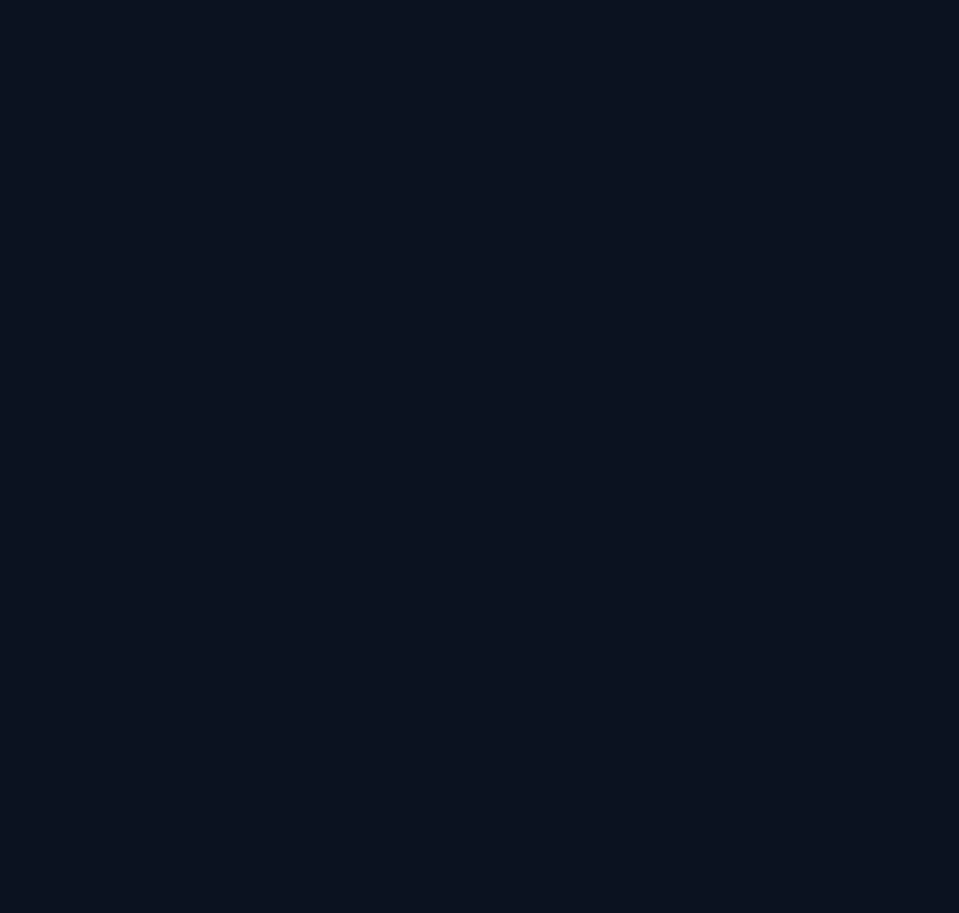
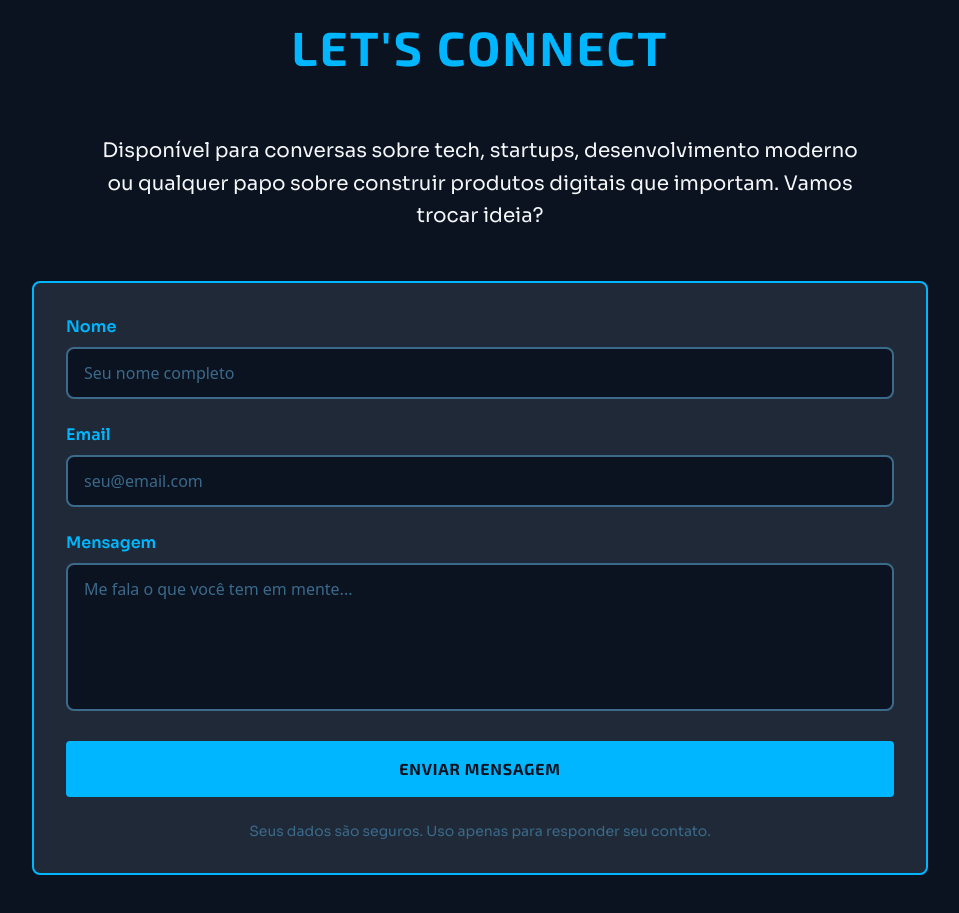
Before and after one commit to jonataswm01/webj-landing, a Next.js app: page / in a window 1280 px wide. Shown: the part 4800-5713 px from the top of the page, without its empty margins (160-1119 px from the left). Before the commit the page ends 4743 px from the top, so only its background shows below. Built offline with nearby package versions, Linux system fonts and the light colour scheme.

Commit message:
feat: implement Contact Form with Server Actions and n8n webhook integration

```diff
--- /dev/null
+++ b/src/app/actions.ts
@@ -0,0 +1,40 @@
+'use server'
+
+export async function submitContact(formData: FormData) {
+  const name = formData.get('name') as string
+  const email = formData.get('email') as string
+  const message = formData.get('message') as string
+
+  // Validação básica
+  if (!name || !email || !message) {
+    return { success: false, error: 'Todos os campos são obrigatórios' }
+  }
+
+  if (!email.includes('@')) {
+    return { success: false, error: 'Email inválido' }
+  }
+
+  try {
+    // Enviar para webhook n8n
+    const response = await fetch('https://bizuai-n8n-01.ngvdwn.easypanel.host/webhook/form-contact', {
+      method: 'POST',
+      headers: {
+        'Content-Type': 'application/json',
+      },
+      body: JSON.stringify({
+        name,
+        email,
+        message
+      })
+    })
+
+    if (!response.ok) {
+      throw new Error('Erro ao enviar mensagem')
+    }
+
+    return { success: true }
+  } catch (error) {
+    console.error('Erro no formulário:', error)
+    return { success: false, error: 'Erro ao enviar mensagem. Tenta de novo ou me chama direto no LinkedIn.' }
+  }
+}
--- /dev/null
+++ b/src/app/components/ContactForm.tsx
@@ -0,0 +1,103 @@
+'use client'
+
+import { useState } from 'react'
+import { submitContact } from '../actions'
+
+export default function ContactForm() {
+  const [isLoading, setIsLoading] = useState(false)
+  const [message, setMessage] = useState<{ type: 'success' | 'error', text: string } | null>(null)
+
+  async function handleSubmit(formData: FormData) {
+    setIsLoading(true)
+    setMessage(null)
+
+    const result = await submitContact(formData)
+
+    if (result.success) {
+      setMessage({ type: 'success', text: '✓ Mensagem enviada com sucesso! Vou te responder em breve. Valeu pelo contato!' })
+      // Reset form
+      const form = document.getElementById('contact-form') as HTMLFormElement
+      form?.reset()
+    } else {
+      setMessage({ type: 'error', text: `✗ ${result.error}` })
+    }
+
+    setIsLoading(false)
+  }
+
+  return (
+    <div className="bg-slate p-8 rounded-lg border-2 border-cyan">
+      <form id="contact-form" action={handleSubmit} className="space-y-6">
+        {/* Campo Nome */}
+        <div>
+          <label htmlFor="name" className="font-texto text-cyan font-semibold block mb-2">
+            Nome
+          </label>
+          <input
+            type="text"
+            id="name"
+            name="name"
+            placeholder="Seu nome completo"
+            required
+            className="w-full px-4 py-3 bg-carvao border-2 border-steel-blue rounded-lg text-off-white placeholder-steel-blue focus:border-cyan focus:outline-none transition-colors"
+          />
+        </div>
+
+        {/* Campo Email */}
+        <div>
+          <label htmlFor="email" className="font-texto text-cyan font-semibold block mb-2">
+            Email
+          </label>
+          <input
+            type="email"
+            id="email"
+            name="email"
+            placeholder="seu@email.com"
+            required
+            className="w-full px-4 py-3 bg-carvao border-2 border-steel-blue rounded-lg text-off-white placeholder-steel-blue focus:border-cyan focus:outline-none transition-colors"
+          />
+        </div>
+
+        {/* Campo Mensagem */}
+        <div>
+          <label htmlFor="message" className="font-texto text-cyan font-semibold block mb-2">
+            Mensagem
+          </label>
+          <textarea
+            id="message"
+            name="message"
+            placeholder="Me fala o que você tem em mente..."
+            required
+            rows={5}
+            className="w-full px-4 py-3 bg-carvao border-2 border-steel-blue rounded-lg text-off-white placeholder-steel-blue focus:border-cyan focus:outline-none transition-colors resize-none"
+          />
+        </div>
+
+        {/* Botão Submit */}
+        <button
+          type="submit"
+          disabled={isLoading}
+          className="w-full font-titulo bg-cyan text-carvao px-8 py-4 rounded font-bold uppercase tracking-wider hover:bg-magenta disabled:opacity-50 disabled:cursor-not-allowed transition-all duration-300 transform hover:scale-105"
+        >
+          {isLoading ? 'Enviando...' : 'Enviar Mensagem'}
+        </button>
+
+        {/* Mensagem de Status */}
+        {message && (
+          <div className={`p-4 rounded-lg text-center font-texto ${
+            message.type === 'success'
+              ? 'bg-cyan/10 text-cyan border border-cyan'
+              : 'bg-magenta/10 text-magenta border border-magenta'
+          }`}>
+            {message.text}
+          </div>
+        )}
+
+        {/* Privacy Note */}
+        <p className="font-texto text-sm text-steel-blue text-center">
+          Seus dados são seguros. Uso apenas para responder seu contato.
+        </p>
+      </form>
+    </div>
+  )
+}
--- a/src/app/page.tsx
+++ b/src/app/page.tsx
@@ -1,3 +1,5 @@
+import ContactForm from './components/ContactForm'
+
 export default function Home() {
   return (
     <div className="min-h-screen bg-carvao">
@@ -364,6 +366,26 @@ export default function Home() {
           </div>
         </div>
       </section>
+
+      {/* Contact Form Section */}
+      <section className="bg-carvao py-20 px-8">
+        <div className="max-w-4xl mx-auto">
+          {/* Section Title */}
+          <h2 className="font-titulo text-4xl md:text-5xl font-bold text-cyan uppercase tracking-wider text-center mb-16">
+            Let's Connect
+          </h2>
+
+          {/* Intro Text */}
+          <p className="font-texto text-xl text-off-white text-center mb-12 max-w-3xl mx-auto leading-relaxed">
+            Disponível para conversas sobre tech, startups, desenvolvimento
+            moderno ou qualquer papo sobre construir produtos digitais que
+            importam. Vamos trocar ideia?
+          </p>
+
+          {/* Contact Form */}
+          <ContactForm />
+        </div>
+      </section>
     </div>
   );
 }
```
